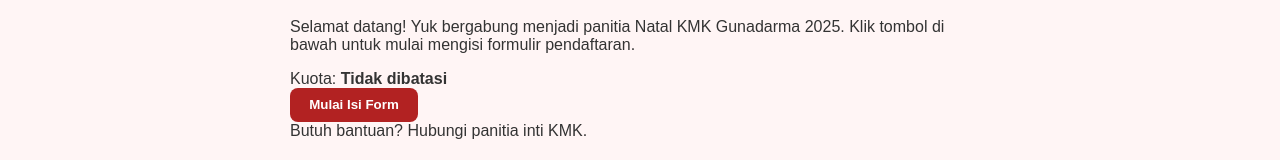
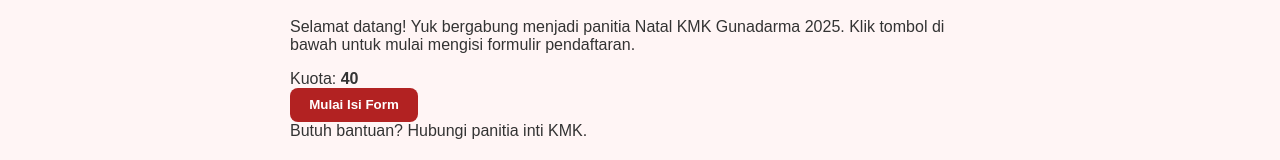
Before and after one commit to alxndersam/natal-kmk-2025, a plain HTML site: page index.html in a window 1280 px wide. Shown: the part 225-385 px from the top of the page. Drawn offline with Linux system fonts and the light colour scheme.

Commit message:
Update index.html

```diff
--- a/index.html
+++ b/index.html
@@ -17,7 +17,7 @@
   <main class="container">
     <section class="intro">
       <p>Selamat datang! Yuk bergabung menjadi panitia Natal KMK Gunadarma 2025. Klik tombol di bawah untuk mulai mengisi formulir pendaftaran.</p>
-      <div class="muted">Kuota: <strong>Tidak dibatasi</strong></div>
+      <div class="muted">Kuota: <strong>40</strong></div>
       <div class="actions"><button id="startBtn" class="btn">Mulai Isi Form</button></div>
     </section>
 
```
